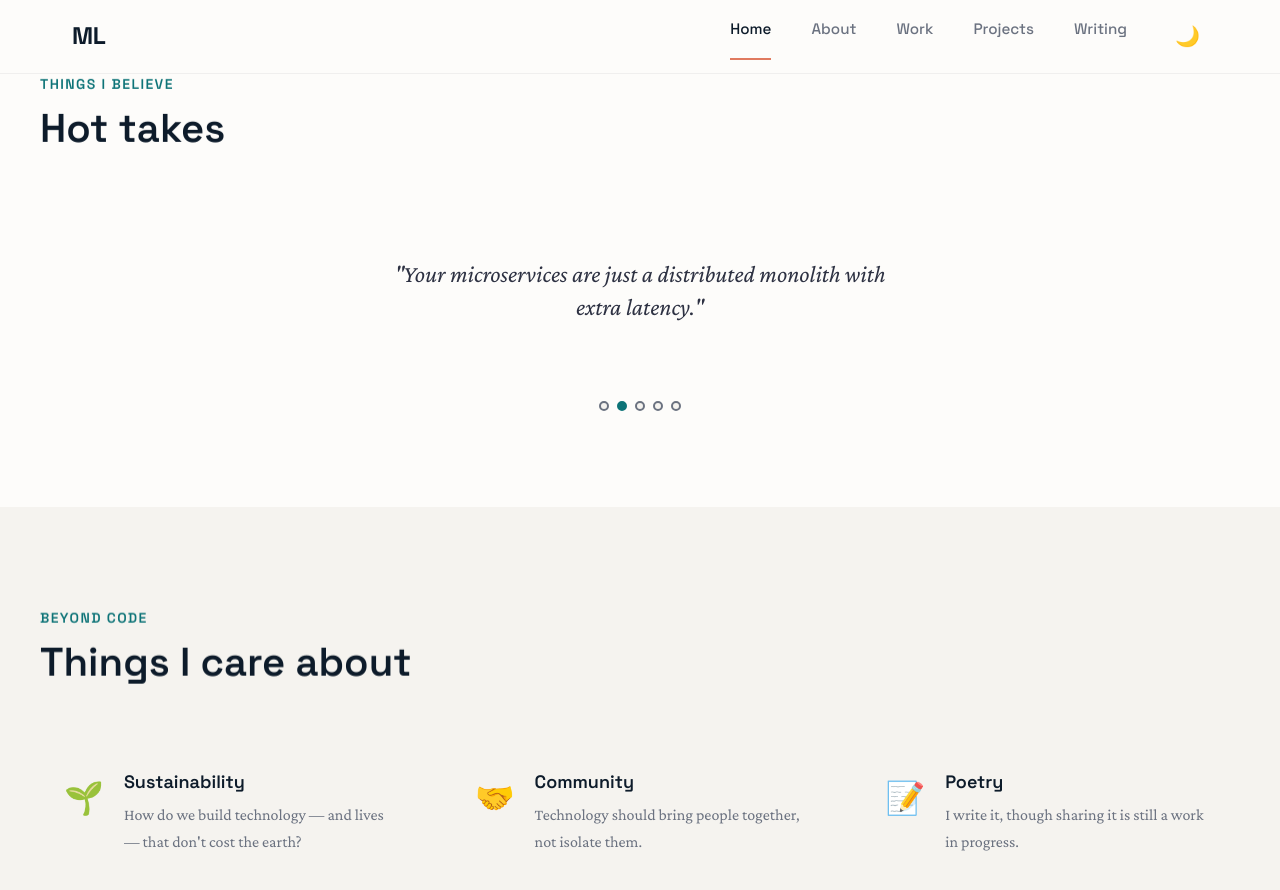
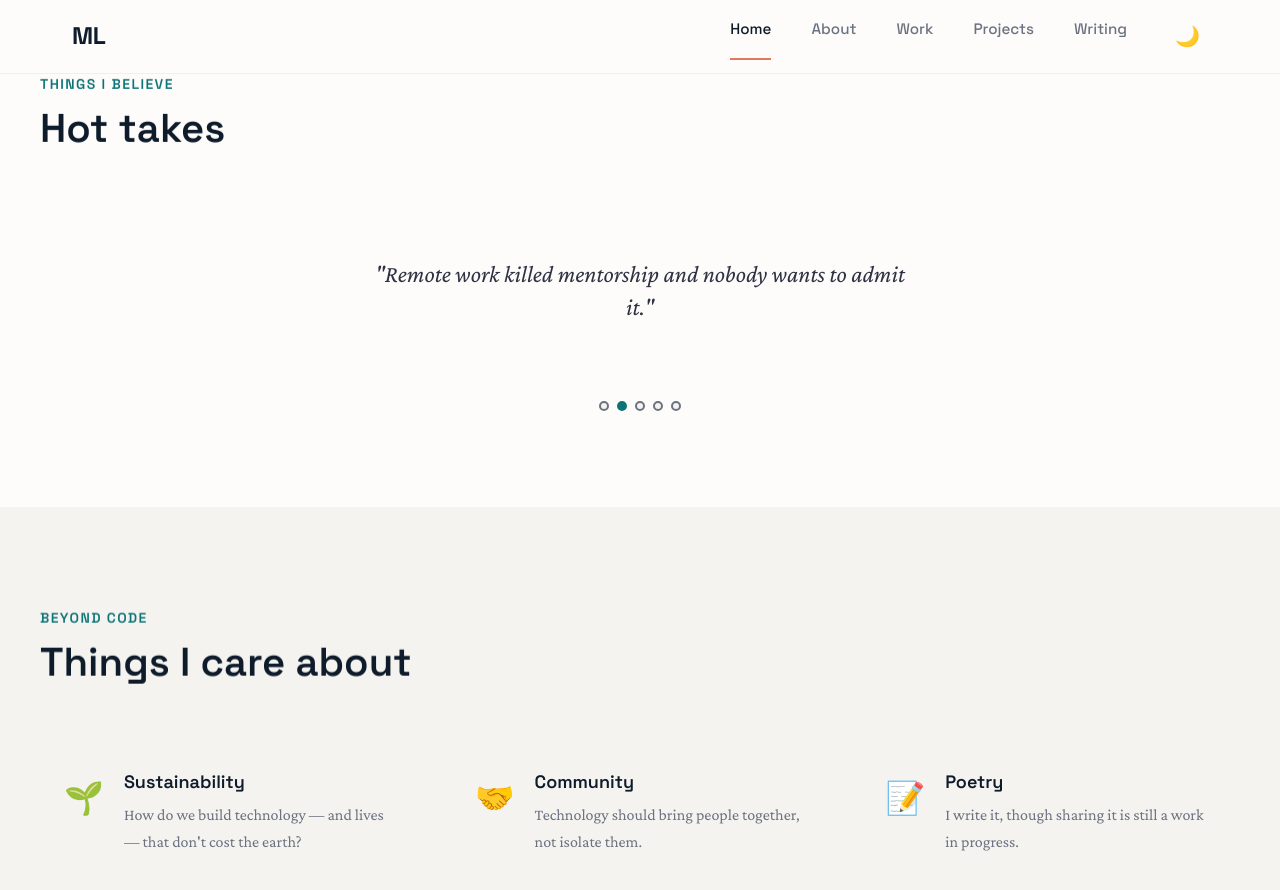
Before and after one commit to Masha-L/masha-l.github.io, a Jekyll site: the page built from index.html, in a window 1280 px wide and 900 px high, scrolled down 2843 px. Shown: the top 890 px of the window. Built offline with Jekyll 4.4.1, drawn with Linux system fonts in a browser that asks for light colours.

Commit message:
Actually actually hot takes

```diff
--- a/index.html
+++ b/index.html
@@ -127,19 +127,19 @@ title: Home
     </div>
     <div class="quote-rotator" id="quote-rotator">
       <div class="quote-item active">
-        <p class="quote-text">"Most senior engineers are just better at Googling."</p>
+        <p class="quote-text">"AI will replace mediocre engineers, not good ones. Get good."</p>
       </div>
       <div class="quote-item">
-        <p class="quote-text">"Your microservices are just a distributed monolith with extra latency."</p>
+        <p class="quote-text">"Remote work killed mentorship and nobody wants to admit it."</p>
       </div>
       <div class="quote-item">
-        <p class="quote-text">"Nobody actually reads your Confluence pages."</p>
+        <p class="quote-text">"Most tech interviews test performance anxiety, not engineering."</p>
       </div>
       <div class="quote-item">
-        <p class="quote-text">"That 'quick refactor' will take 3 sprints. You know it. I know it."</p>
+        <p class="quote-text">"Your startup idea is a feature, not a company."</p>
       </div>
       <div class="quote-item">
-        <p class="quote-text">"The best code is the code you delete."</p>
+        <p class="quote-text">"Hustle culture is just capitalism cosplaying as personality."</p>
       </div>
     </div>
     <div class="quote-dots" id="quote-dots"></div>
```
